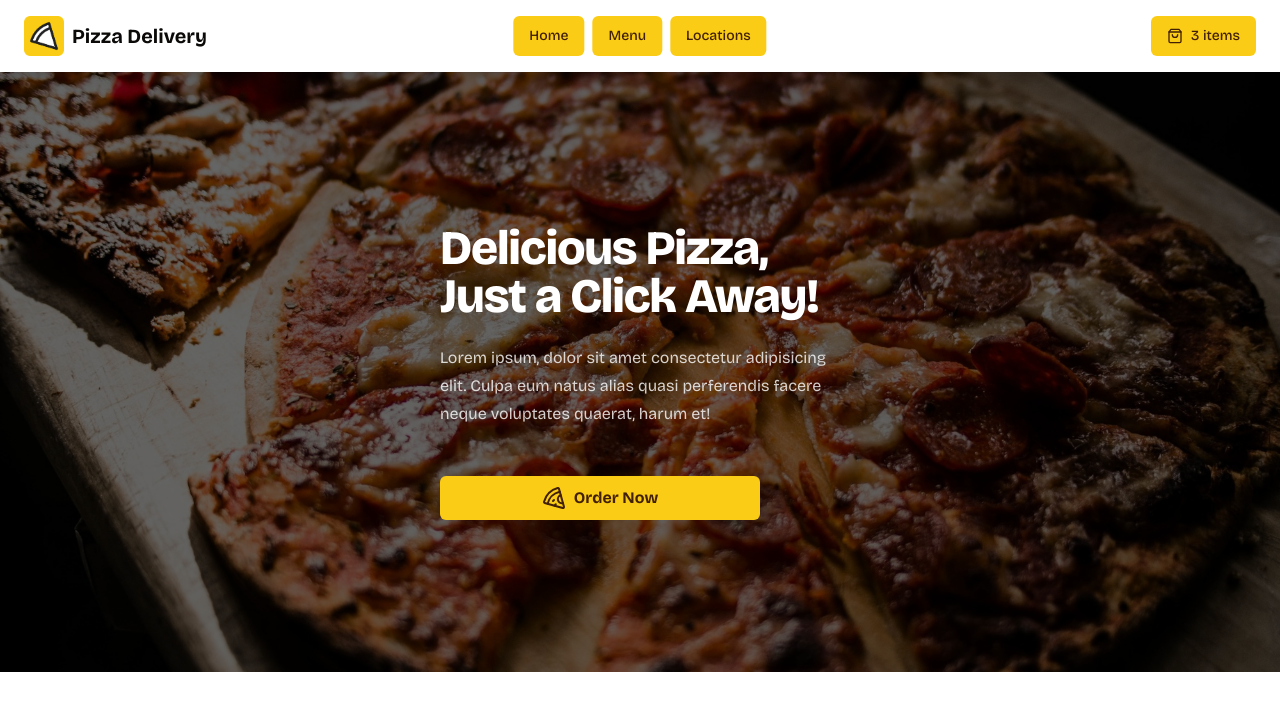
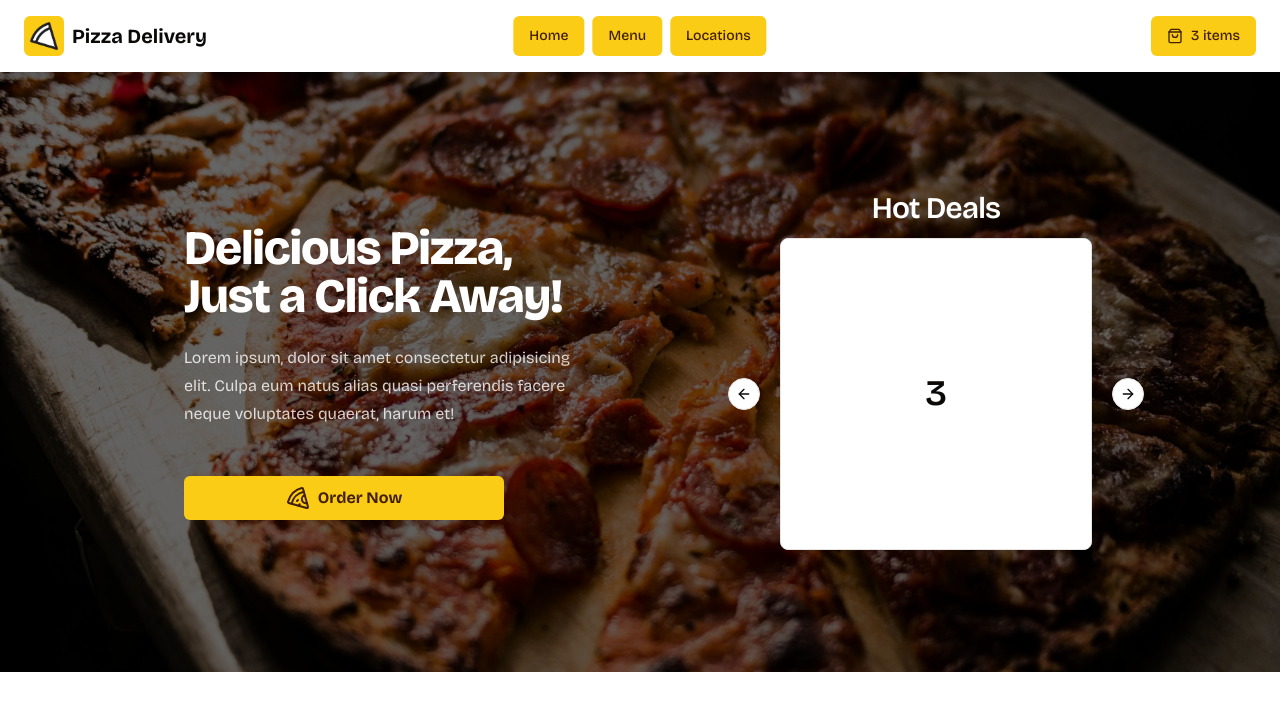
Before and after one commit to alex10340/pizza-delivery, a Next.js app: page / in a window 1280 px wide. Shown: the top 710 px of the page. Built offline with nearby package versions, Linux system fonts and the light colour scheme.

Commit message:
hero carousel draft

```diff
--- a/package.json
+++ b/package.json
@@ -12,6 +12,8 @@
     "@radix-ui/react-slot": "^1.1.0",
     "class-variance-authority": "^0.7.0",
     "clsx": "^2.1.1",
+    "embla-carousel-autoplay": "^8.1.8",
+    "embla-carousel-react": "^8.1.8",
     "lucide-react": "^0.427.0",
     "next": "14.2.5",
     "react": "^18",
--- a/src/app/page.tsx
+++ b/src/app/page.tsx
@@ -3,6 +3,8 @@
 import Image from "next/image";
 import pizza1 from "../assets/pizza1.jpg";
 import pizza2 from "../assets/pizza2.jpg";
+
+import { DealsSlider } from "@/components/DealsSlider";
 
 export default function Home() {
   return (
@@ -15,7 +17,7 @@
         className="absolute inset-0 z-[-1]"
       />
 
-      <div className=" text-white max-w-[400px]">
+      <div className="text-white max-w-[400px]">
         <h1 className="scroll-m-20 text-4xl font-extrabold tracking-tight lg:text-5xl">
           Delicious Pizza,
           <br />
@@ -31,6 +33,9 @@
           Order Now
         </Button>
       </div>
+      <div className="ml-48">
+        <DealsSlider />
+      </div>
     </div>
   );
 }
--- /dev/null
+++ b/src/components/DealsSlider.tsx
@@ -0,0 +1,49 @@
+"use client";
+
+import * as React from "react";
+import Autoplay from "embla-carousel-autoplay";
+
+import { Card, CardContent } from "@/components/ui/card";
+import {
+  Carousel,
+  CarouselContent,
+  CarouselItem,
+  CarouselNext,
+  CarouselPrevious,
+} from "@/components/ui/carousel";
+
+export function DealsSlider() {
+  const plugin = React.useRef(
+    Autoplay({ delay: 2000, stopOnInteraction: true })
+  );
+
+  return (
+    <>
+      <h2 className="scroll-m-20 text-center pb-2 text-3xl font-semibold tracking-tight text-white">
+        Hot Deals
+      </h2>
+      <Carousel
+        plugins={[plugin.current]}
+        className="w-full max-w-xs"
+        onMouseEnter={plugin.current.stop}
+        onMouseLeave={plugin.current.reset}
+      >
+        <CarouselContent>
+          {Array.from({ length: 5 }).map((_, index) => (
+            <CarouselItem key={index}>
+              <div className="p-1">
+                <Card>
+                  <CardContent className="flex aspect-square items-center justify-center p-6">
+                    <span className="text-4xl font-semibold">{index + 1}</span>
+                  </CardContent>
+                </Card>
+              </div>
+            </CarouselItem>
+          ))}
+        </CarouselContent>
+        <CarouselPrevious />
+        <CarouselNext />
+      </Carousel>
+    </>
+  );
+}
--- /dev/null
+++ b/src/components/ui/card.tsx
@@ -0,0 +1,79 @@
+import * as React from "react"
+
+import { cn } from "@/lib/utils"
+
+const Card = React.forwardRef<
+  HTMLDivElement,
+  React.HTMLAttributes<HTMLDivElement>
+>(({ className, ...props }, ref) => (
+  <div
+    ref={ref}
+    className={cn(
+      "rounded-lg border bg-card text-card-foreground shadow-sm",
+      className
+    )}
+    {...props}
+  />
+))
+Card.displayName = "Card"
+
+const CardHeader = React.forwardRef<
+  HTMLDivElement,
+  React.HTMLAttributes<HTMLDivElement>
+>(({ className, ...props }, ref) => (
+  <div
+    ref={ref}
+    className={cn("flex flex-col space-y-1.5 p-6", className)}
+    {...props}
+  />
+))
+CardHeader.displayName = "CardHeader"
+
+const CardTitle = React.forwardRef<
+  HTMLParagraphElement,
+  React.HTMLAttributes<HTMLHeadingElement>
+>(({ className, ...props }, ref) => (
+  <h3
+    ref={ref}
+    className={cn(
+      "text-2xl font-semibold leading-none tracking-tight",
+      className
+    )}
+    {...props}
+  />
+))
+CardTitle.displayName = "CardTitle"
+
+const CardDescription = React.forwardRef<
+  HTMLParagraphElement,
+  React.HTMLAttributes<HTMLParagraphElement>
+>(({ className, ...props }, ref) => (
+  <p
+    ref={ref}
+    className={cn("text-sm text-muted-foreground", className)}
+    {...props}
+  />
+))
+CardDescription.displayName = "CardDescription"
+
+const CardContent = React.forwardRef<
+  HTMLDivElement,
+  React.HTMLAttributes<HTMLDivElement>
+>(({ className, ...props }, ref) => (
+  <div ref={ref} className={cn("p-6 pt-0", className)} {...props} />
+))
+CardContent.displayName = "CardContent"
+
+const CardFooter = React.forwardRef<
+  HTMLDivElement,
+  React.HTMLAttributes<HTMLDivElement>
+>(({ className, ...props }, ref) => (
+  <div
+    ref={ref}
+    className={cn("flex items-center p-6 pt-0", className)}
+    {...props}
+  />
+))
+CardFooter.displayName = "CardFooter"
+
+export { Card, CardHeader, CardFooter, CardTitle, CardDescription, CardContent }
--- /dev/null
+++ b/src/components/ui/carousel.tsx
@@ -0,0 +1,262 @@
+"use client"
+
+import * as React from "react"
+import useEmblaCarousel, {
+  type UseEmblaCarouselType,
+} from "embla-carousel-react"
+import { ArrowLeft, ArrowRight } from "lucide-react"
+
+import { cn } from "@/lib/utils"
+import { Button } from "@/components/ui/button"
+
+type CarouselApi = UseEmblaCarouselType[1]
+type UseCarouselParameters = Parameters<typeof useEmblaCarousel>
+type CarouselOptions = UseCarouselParameters[0]
+type CarouselPlugin = UseCarouselParameters[1]
+
+type CarouselProps = {
+  opts?: CarouselOptions
+  plugins?: CarouselPlugin
+  orientation?: "horizontal" | "vertical"
+  setApi?: (api: CarouselApi) => void
+}
+
+type CarouselContextProps = {
+  carouselRef: ReturnType<typeof useEmblaCarousel>[0]
+  api: ReturnType<typeof useEmblaCarousel>[1]
+  scrollPrev: () => void
+  scrollNext: () => void
+  canScrollPrev: boolean
+  canScrollNext: boolean
+} & CarouselProps
+
+const CarouselContext = React.createContext<CarouselContextProps | null>(null)
+
+function useCarousel() {
+  const context = React.useContext(CarouselContext)
+
+  if (!context) {
+    throw new Error("useCarousel must be used within a <Carousel />")
+  }
+
+  return context
+}
+
+const Carousel = React.forwardRef<
+  HTMLDivElement,
+  React.HTMLAttributes<HTMLDivElement> & CarouselProps
+>(
+  (
+    {
+      orientation = "horizontal",
+      opts,
+      setApi,
+      plugins,
+      className,
+      children,
+      ...props
+    },
+    ref
+  ) => {
+    const [carouselRef, api] = useEmblaCarousel(
+      {
+        ...opts,
+        axis: orientation === "horizontal" ? "x" : "y",
+      },
+      plugins
+    )
+    const [canScrollPrev, setCanScrollPrev] = React.useState(false)
+    const [canScrollNext, setCanScrollNext] = React.useState(false)
+
+    const onSelect = React.useCallback((api: CarouselApi) => {
+      if (!api) {
+        return
+      }
+
+      setCanScrollPrev(api.canScrollPrev())
+      setCanScrollNext(api.canScrollNext())
+    }, [])
+
+    const scrollPrev = React.useCallback(() => {
+      api?.scrollPrev()
+    }, [api])
+
+    const scrollNext = React.useCallback(() => {
+      api?.scrollNext()
+    }, [api])
+
+    const handleKeyDown = React.useCallback(
+      (event: React.KeyboardEvent<HTMLDivElement>) => {
+        if (event.key === "ArrowLeft") {
+          event.preventDefault()
+          scrollPrev()
+        } else if (event.key === "ArrowRight") {
+          event.preventDefault()
+          scrollNext()
+        }
+      },
+      [scrollPrev, scrollNext]
+    )
+
+    React.useEffect(() => {
+      if (!api || !setApi) {
+        return
+      }
+
+      setApi(api)
+    }, [api, setApi])
+
+    React.useEffect(() => {
+      if (!api) {
+        return
+      }
+
+      onSelect(api)
+      api.on("reInit", onSelect)
+      api.on("select", onSelect)
+
+      return () => {
+        api?.off("select", onSelect)
+      }
+    }, [api, onSelect])
+
+    return (
+      <CarouselContext.Provider
+        value={{
+          carouselRef,
+          api: api,
+          opts,
+          orientation:
+            orientation || (opts?.axis === "y" ? "vertical" : "horizontal"),
+          scrollPrev,
+          scrollNext,
+          canScrollPrev,
+          canScrollNext,
+        }}
+      >
+        <div
+          ref={ref}
+          onKeyDownCapture={handleKeyDown}
+          className={cn("relative", className)}
+          role="region"
+          aria-roledescription="carousel"
+          {...props}
+        >
+          {children}
+        </div>
+      </CarouselContext.Provider>
+    )
+  }
+)
+Carousel.displayName = "Carousel"
+
+const CarouselContent = React.forwardRef<
+  HTMLDivElement,
+  React.HTMLAttributes<HTMLDivElement>
+>(({ className, ...props }, ref) => {
+  const { carouselRef, orientation } = useCarousel()
+
+  return (
+    <div ref={carouselRef} className="overflow-hidden">
+      <div
+        ref={ref}
+        className={cn(
+          "flex",
+          orientation === "horizontal" ? "-ml-4" : "-mt-4 flex-col",
+          className
+        )}
+        {...props}
+      />
+    </div>
+  )
+})
+CarouselContent.displayName = "CarouselContent"
+
+const CarouselItem = React.forwardRef<
+  HTMLDivElement,
+  React.HTMLAttributes<HTMLDivElement>
+>(({ className, ...props }, ref) => {
+  const { orientation } = useCarousel()
+
+  return (
+    <div
+      ref={ref}
+      role="group"
+      aria-roledescription="slide"
+      className={cn(
+        "min-w-0 shrink-0 grow-0 basis-full",
+        orientation === "horizontal" ? "pl-4" : "pt-4",
+        className
+      )}
+      {...props}
+    />
+  )
+})
+CarouselItem.displayName = "CarouselItem"
+
+const CarouselPrevious = React.forwardRef<
+  HTMLButtonElement,
+  React.ComponentProps<typeof Button>
+>(({ className, variant = "outline", size = "icon", ...props }, ref) => {
+  const { orientation, scrollPrev, canScrollPrev } = useCarousel()
+
+  return (
+    <Button
+      ref={ref}
+      variant={variant}
+      size={size}
+      className={cn(
+        "absolute  h-8 w-8 rounded-full",
+        orientation === "horizontal"
+          ? "-left-12 top-1/2 -translate-y-1/2"
+          : "-top-12 left-1/2 -translate-x-1/2 rotate-90",
+        className
+      )}
+      disabled={!canScrollPrev}
+      onClick={scrollPrev}
+      {...props}
+    >
+      <ArrowLeft className="h-4 w-4" />
+      <span className="sr-only">Previous slide</span>
+    </Button>
+  )
+})
+CarouselPrevious.displayName = "CarouselPrevious"
+
+const CarouselNext = React.forwardRef<
+  HTMLButtonElement,
+  React.ComponentProps<typeof Button>
+>(({ className, variant = "outline", size = "icon", ...props }, ref) => {
+  const { orientation, scrollNext, canScrollNext } = useCarousel()
+
+  return (
+    <Button
+      ref={ref}
+      variant={variant}
+      size={size}
+      className={cn(
+        "absolute h-8 w-8 rounded-full",
+        orientation === "horizontal"
+          ? "-right-12 top-1/2 -translate-y-1/2"
+          : "-bottom-12 left-1/2 -translate-x-1/2 rotate-90",
+        className
+      )}
+      disabled={!canScrollNext}
+      onClick={scrollNext}
+      {...props}
+    >
+      <ArrowRight className="h-4 w-4" />
+      <span className="sr-only">Next slide</span>
+    </Button>
+  )
+})
+CarouselNext.displayName = "CarouselNext"
+
+export {
+  type CarouselApi,
+  Carousel,
+  CarouselContent,
+  CarouselItem,
+  CarouselPrevious,
+  CarouselNext,
+}
```
Also changed, not shown: 1 other file (tests, documents, lock files or other folders).
